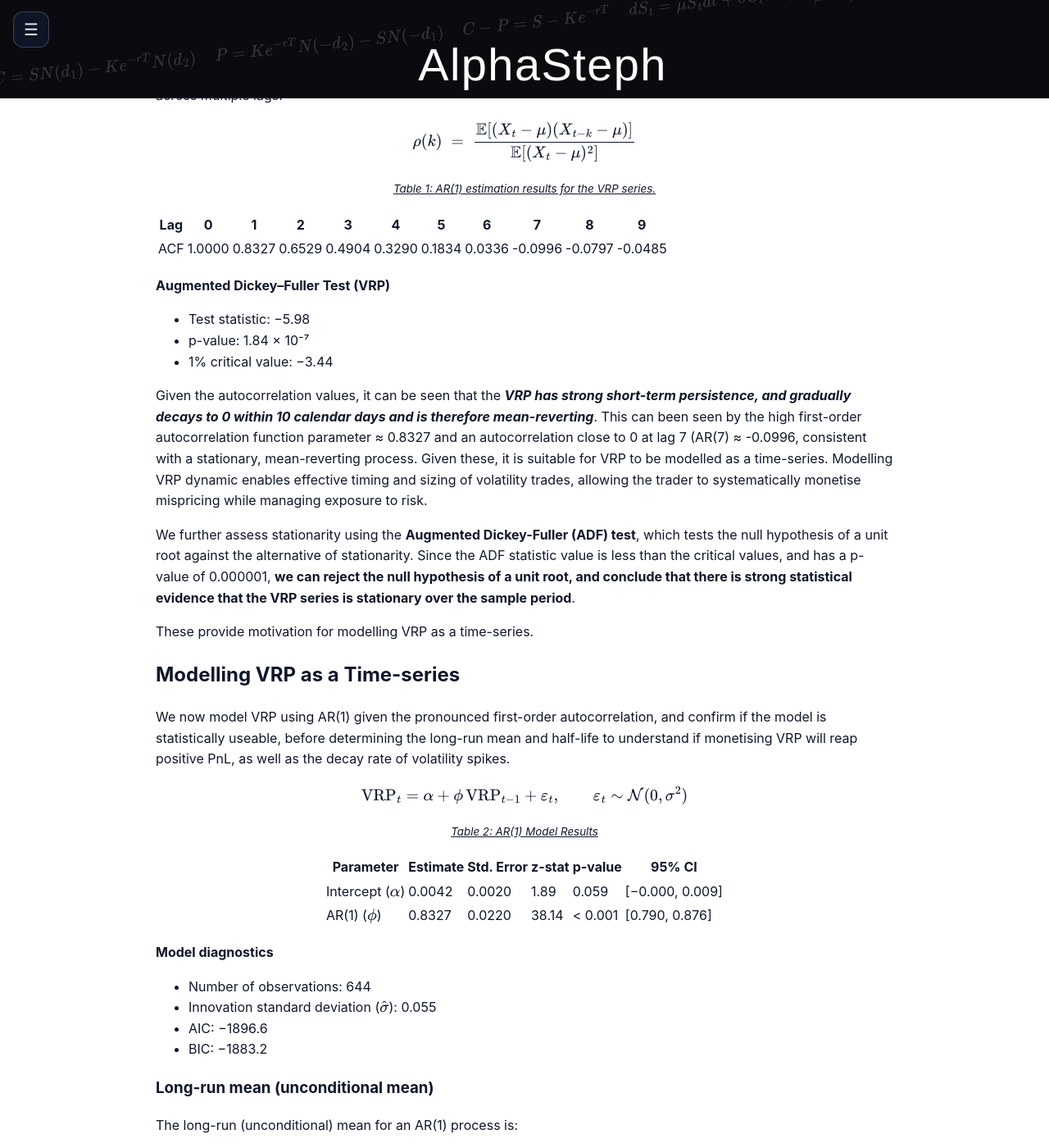
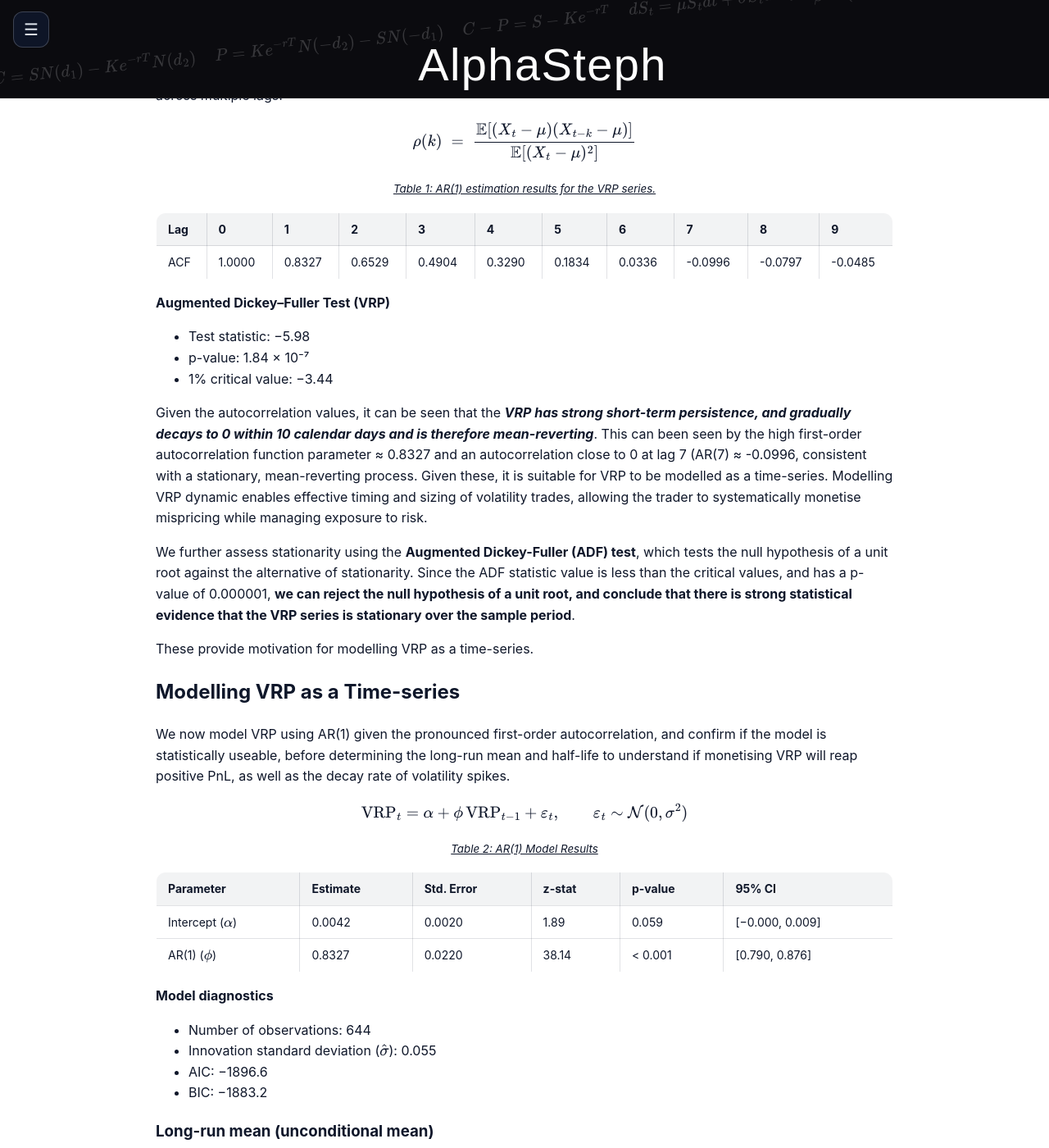
Before and after one commit to sljy1995/StephTheAlpha, a Jekyll site: the page built from _posts/2025-12-25-monetising-vrp-for-aapl.md, in a window 1280 px wide and 1400 px high, scrolled down 1915 px. Shown: the whole window at 82% size. Built offline with Jekyll 4.4.1, drawn with Linux system fonts in a browser that asks for light colours; some web fonts are replaced.

Commit message:
Update custom.css

```diff
--- a/assets/css/custom.css
+++ b/assets/css/custom.css
@@ -236,6 +236,43 @@ body.nav-open{ overflow-x: hidden; }
 }
 .nav a:hover{ background: rgba(226, 232, 240, 0.1); }
 
+/* =========================
+   TABLE STYLING (GLOBAL)
+   ========================= */
+
+.content table,
+article table,
+.prose table{
+  width: 100%;
+  border-collapse: collapse;
+  border-spacing: 0;
+  background: #ffffff;
+  border: 1px solid rgba(15, 23, 42, 0.18);
+  border-radius: 12px;
+  overflow: hidden; /* keeps rounded corners */
+}
+
+.content th,
+.content td,
+article th,
+article td,
+.prose th,
+.prose td{
+  border: 1px solid rgba(15, 23, 42, 0.12);
+  padding: 10px 14px;
+  text-align: left;
+  vertical-align: middle;
+  font-size: 14px;
+  line-height: 1.4;
+}
+
+.content th,
+article th,
+.prose th{
+  background: rgba(15, 23, 42, 0.05);
+  font-weight: 700;
+}
+
 /* Sidebar footer pinned bottom */
 .sidebar-footer{
   margin-top: auto;
```
